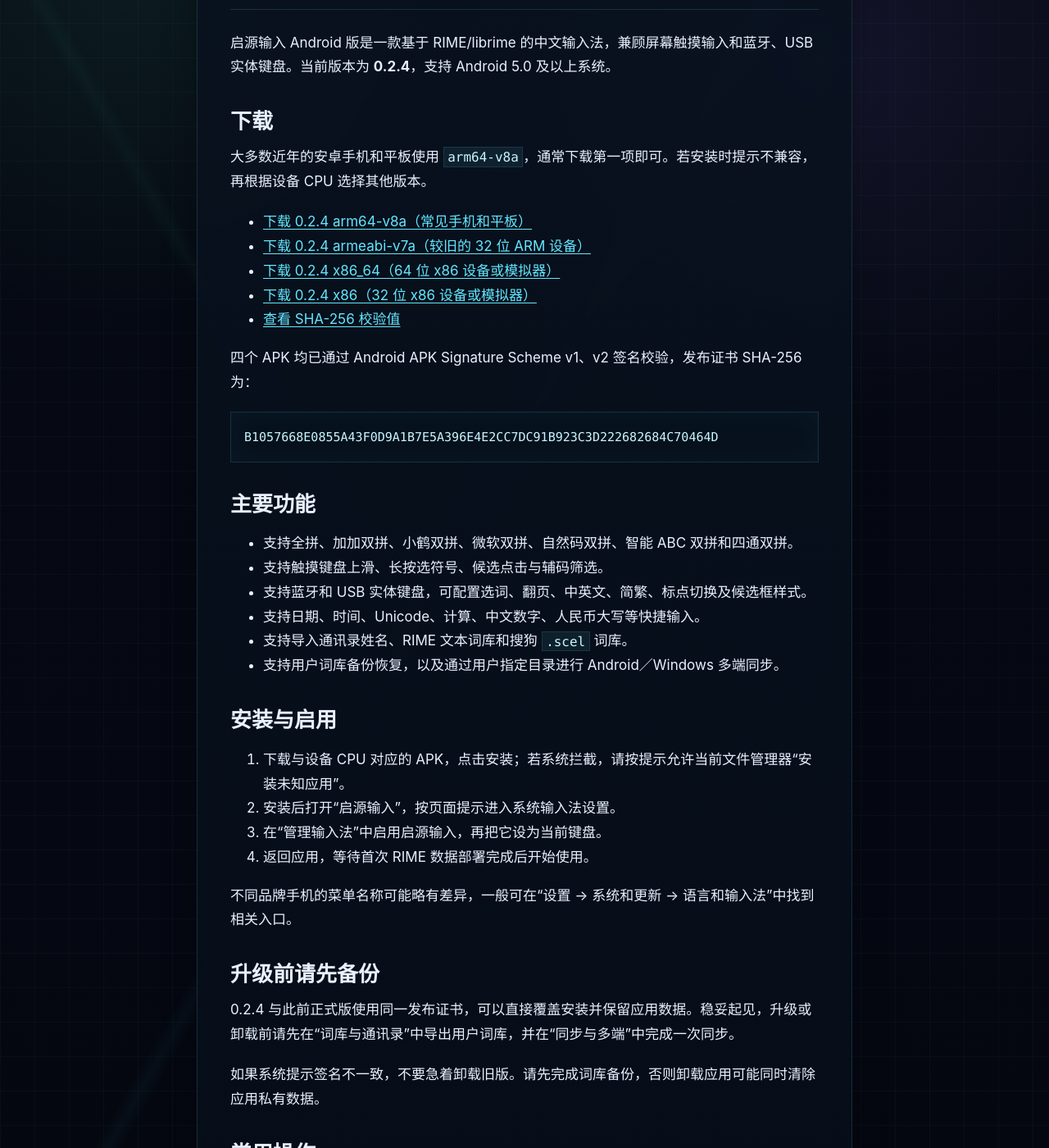
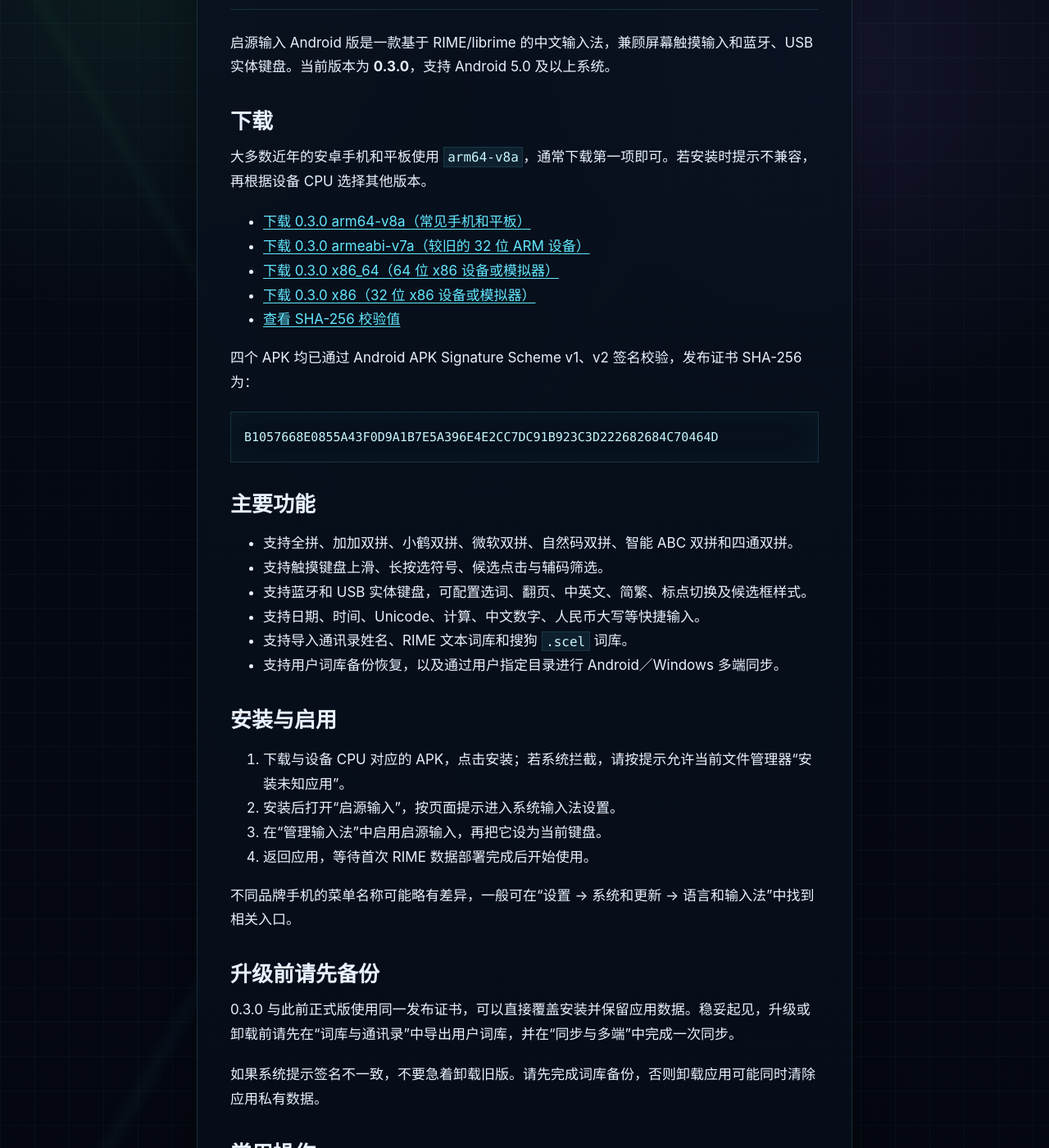
Before and after one commit to joysky77/MyBlog, a Jekyll site: the page built from _posts/2026-09-13-qiyuan-ime-android.md, in a window 1280 px wide and 1400 px high, scrolled down 224 px. Shown: the whole window at 82% size. Built offline with Jekyll 4.4.1, drawn with Linux system fonts in a browser that asks for light colours; comment, search, counter and statistics services are not loaded; some of the changed text lies outside the part shown.

Commit message:
Update Qiyuan IME Android to 0.3.0

```diff
--- a/_data/software.yml
+++ b/_data/software.yml
@@ -14,11 +14,11 @@
     - AI
 
 - name: 启源输入
-  version: "0.2.4"
+  version: "0.3.0"
   platform: Android
   summary: 支持多种拼音和双拼方案、触摸与实体键盘、词库管理、快捷输入和多端同步的 Android 输入法。
   status: GitHub Releases
-  download_url: https://github.com/joysky77/MyBlog/releases/tag/qiyuan-ime-android-v0.2.4
+  download_url: https://github.com/joysky77/MyBlog/releases/tag/qiyuan-ime-android-v0.3.0
   docs_url: /2026/09/13/qiyuan-ime-android/
   checksum: "SHA256 文件随 Release 提供"
   tags:
--- a/_posts/2026-09-13-qiyuan-ime-android.md
+++ b/_posts/2026-09-13-qiyuan-ime-android.md
@@ -1,22 +1,22 @@
 ---
 layout: post
-title: "启源输入 Android 0.2.4：下载与使用说明"
+title: "启源输入 Android 0.3.0：下载与使用说明"
 date: 2026-09-13 11:15:00 +0800
 categories: 软件
 tags: [Android, 输入法, 启源输入, 双拼]
 ---
 
-启源输入 Android 版是一款基于 RIME/librime 的中文输入法，兼顾屏幕触摸输入和蓝牙、USB 实体键盘。当前版本为 **0.2.4**，支持 Android 5.0 及以上系统。
+启源输入 Android 版是一款基于 RIME/librime 的中文输入法，兼顾屏幕触摸输入和蓝牙、USB 实体键盘。当前版本为 **0.3.0**，支持 Android 5.0 及以上系统。
 
 ## 下载
 
 大多数近年的安卓手机和平板使用 `arm64-v8a`，通常下载第一项即可。若安装时提示不兼容，再根据设备 CPU 选择其他版本。
 
-- [下载 0.2.4 arm64-v8a（常见手机和平板）](https://github.com/joysky77/MyBlog/releases/download/qiyuan-ime-android-v0.2.4/com.yangy.qiyuan.ime-0.2.4-arm64-v8a-release.apk)
-- [下载 0.2.4 armeabi-v7a（较旧的 32 位 ARM 设备）](https://github.com/joysky77/MyBlog/releases/download/qiyuan-ime-android-v0.2.4/com.yangy.qiyuan.ime-0.2.4-armeabi-v7a-release.apk)
-- [下载 0.2.4 x86_64（64 位 x86 设备或模拟器）](https://github.com/joysky77/MyBlog/releases/download/qiyuan-ime-android-v0.2.4/com.yangy.qiyuan.ime-0.2.4-x86_64-release.apk)
-- [下载 0.2.4 x86（32 位 x86 设备或模拟器）](https://github.com/joysky77/MyBlog/releases/download/qiyuan-ime-android-v0.2.4/com.yangy.qiyuan.ime-0.2.4-x86-release.apk)
-- [查看 SHA-256 校验值](https://github.com/joysky77/MyBlog/releases/download/qiyuan-ime-android-v0.2.4/SHA256SUMS.txt)
+- [下载 0.3.0 arm64-v8a（常见手机和平板）](https://github.com/joysky77/MyBlog/releases/download/qiyuan-ime-android-v0.3.0/com.yangy.qiyuan.ime-0.3.0-arm64-v8a-release.apk)
+- [下载 0.3.0 armeabi-v7a（较旧的 32 位 ARM 设备）](https://github.com/joysky77/MyBlog/releases/download/qiyuan-ime-android-v0.3.0/com.yangy.qiyuan.ime-0.3.0-armeabi-v7a-release.apk)
+- [下载 0.3.0 x86_64（64 位 x86 设备或模拟器）](https://github.com/joysky77/MyBlog/releases/download/qiyuan-ime-android-v0.3.0/com.yangy.qiyuan.ime-0.3.0-x86_64-release.apk)
+- [下载 0.3.0 x86（32 位 x86 设备或模拟器）](https://github.com/joysky77/MyBlog/releases/download/qiyuan-ime-android-v0.3.0/com.yangy.qiyuan.ime-0.3.0-x86-release.apk)
+- [查看 SHA-256 校验值](https://github.com/joysky77/MyBlog/releases/download/qiyuan-ime-android-v0.3.0/SHA256SUMS.txt)
 
 四个 APK 均已通过 Android APK Signature Scheme v1、v2 签名校验，发布证书 SHA-256 为：
 
@@ -44,7 +44,7 @@ B1057668E0855A43F0D9A1B7E5A396E4E2CC7DC91B923C3D222682684C70464D
 
 ## 升级前请先备份
 
-0.2.4 与此前正式版使用同一发布证书，可以直接覆盖安装并保留应用数据。稳妥起见，升级或卸载前请先在“词库与通讯录”中导出用户词库，并在“同步与多端”中完成一次同步。
+0.3.0 与此前正式版使用同一发布证书，可以直接覆盖安装并保留应用数据。稳妥起见，升级或卸载前请先在“词库与通讯录”中导出用户词库，并在“同步与多端”中完成一次同步。
 
 如果系统提示签名不一致，不要急着卸载旧版。请先完成词库备份，否则卸载应用可能同时清除应用私有数据。
 
```
